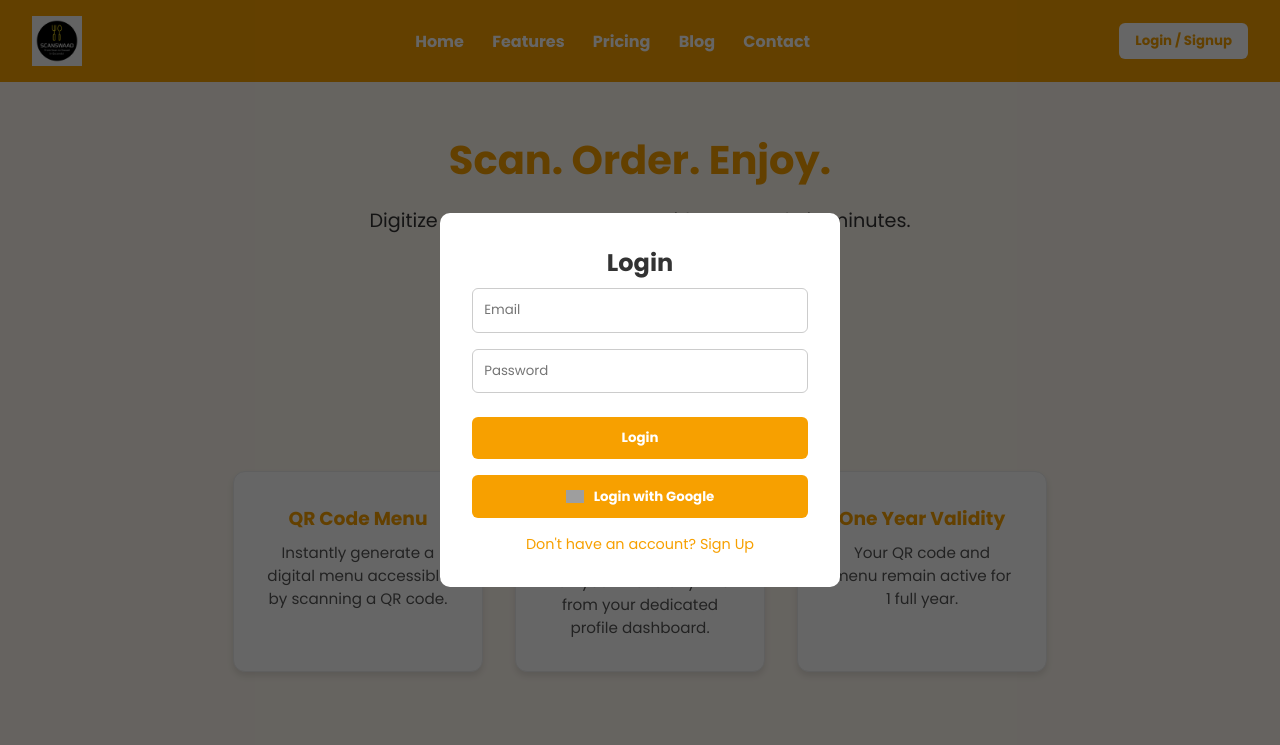
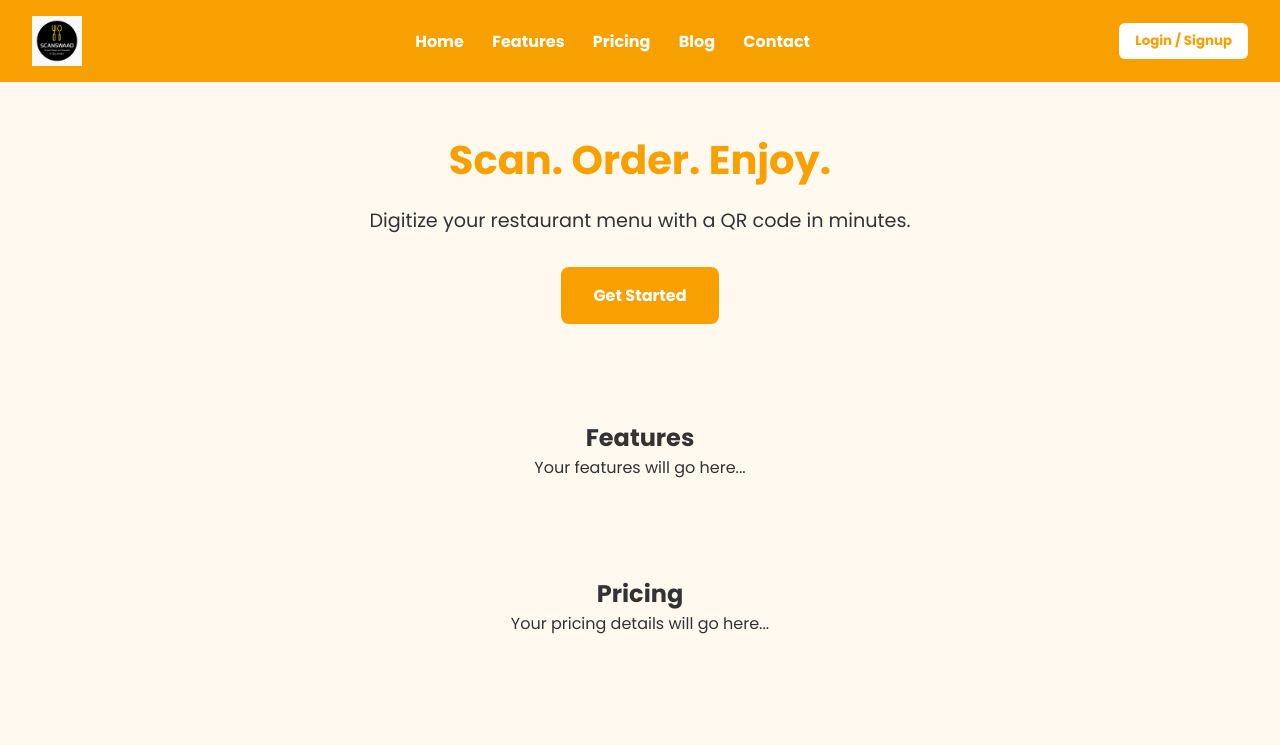
Before and after one commit to Dipesh8080/scanswaad, a plain HTML site: page index.html in a window 1280 px wide. Both pictures are taken after a click on the button "Login / Signup". Shown: the top 745 px of the page. Drawn offline with Linux system fonts and the light colour scheme; grey boxes are pictures that could not be loaded.

Commit message:
Update index.html

```diff
--- a/index.html
+++ b/index.html
@@ -62,26 +62,6 @@
       padding: 3rem 2rem;
       text-align: center;
     }
-    .section h2 {
-      color: #f7a000;
-      margin-bottom: 1rem;
-    }
-    .features, .pricing, .blog {
-      display: flex;
-      justify-content: center;
-      flex-wrap: wrap;
-      gap: 2rem;
-    }
-    .card {
-      background: #fff;
-      border: 1px solid #eee;
-      padding: 2rem;
-      border-radius: 12px;
-      width: 250px;
-      box-shadow: 0 4px 6px rgba(0,0,0,0.1);
-    }
-    .card h3 { color: #f7a000; margin-bottom: 0.5rem; }
-    .card p { font-size: 0.95rem; color: #555; }
     footer {
       margin-top: 4rem;
       background: #333;
@@ -89,8 +69,6 @@
       text-align: center;
       padding: 1rem;
     }
-
-    /* Modal Styles */
     .modal {
       display: none;
       position: fixed;
@@ -108,40 +86,6 @@
       width: 90%;
       max-width: 400px;
       text-align: center;
-    }
-    .modal-content input {
-      width: 100%;
-      margin: 0.5rem 0;
-      padding: 0.7rem;
-      border: 1px solid #ccc;
-      border-radius: 6px;
-    }
-    .modal-content button {
-      width: 100%;
-      padding: 0.7rem;
-      margin-top: 1rem;
-      background: #f7a000;
-      color: white;
-      border: none;
-      border-radius: 6px;
-      font-weight: bold;
-    }
-    .toggle-link {
-      margin-top: 1rem;
-      font-size: 0.9rem;
-      cursor: pointer;
-      color: #f7a000;
-    }
-    .google-btn {
-      margin-top: 0.5rem;
-      background: #4285F4;
-      display: flex;
-      align-items: center;
-      justify-content: center;
-      gap: 10px;
-    }
-    .google-btn img {
-      width: 18px;
     }
   </style>
 </head>
@@ -162,133 +106,39 @@
   <section class="hero" id="home">
     <h1>Scan. Order. Enjoy.</h1>
     <p>Digitize your restaurant menu with a QR code in minutes.</p>
-    <a class="cta" href="https://docs.google.com/forms/d/e/1FAIpQLSds5htHOCbpFipvtPpVsBgfIySPX6K4webpAjeEC2cYw2uCfg/viewform" target="_blank">Get Started</a>
+    <a class="cta" href="#">Get Started</a>
   </section>
 
   <section class="section" id="features">
     <h2>Features</h2>
-    <div class="features">
-      <div class="card"><h3>QR Code Menu</h3><p>Instantly generate a digital menu accessible by scanning a QR code.</p></div>
-      <div class="card"><h3>Customizable Menu</h3><p>Edit your menu anytime from your dedicated profile dashboard.</p></div>
-      <div class="card"><h3>One Year Validity</h3><p>Your QR code and menu remain active for 1 full year.</p></div>
-    </div>
+    <p>Your features will go here...</p>
   </section>
 
   <section class="section" id="pricing">
     <h2>Pricing</h2>
-    <div class="pricing">
-      <div class="card">
-        <h3>Basic Plan</h3>
-        <p>₹999/year<br>1 QR Code<br>1 Editable Menu<br>Owner Profile</p>
-      </div>
-    </div>
+    <p>Your pricing details will go here...</p>
   </section>
 
-  <section class="section" id="blog">
-    <h2>Blog</h2>
-    <div class="blog">
-      <div class="card">
-        <h3>How QR Codes Are Changing Restaurants</h3>
-        <p>Learn how digital menus are transforming the dining experience.</p>
-      </div>
-      <div class="card">
-        <h3>Top Trends in Digital Ordering</h3>
-        <p>Find out what's next in the world of restaurant tech.</p>
-      </div>
-    </div>
-  </section>
+  <footer>
+    © 2025 ScanSwaad. All rights reserved.
+  </footer>
 
-  <section class="section" id="contact">
-    <h2>Contact Us</h2>
-    <p>Phone: 8591914211</p>
-    <p>Email: Coming Soon</p>
-  </section>
-
-  <footer>© 2025 ScanSwaad. All rights reserved.</footer>
-
-  <!-- Modal -->
-  <div class="modal" id="authModal">
-    <div class="modal-content">
-      <h2 id="formTitle">Login</h2>
-      <div id="signupFields" style="display: none;">
-        <input type="text" id="firstName" placeholder="First Name" />
-        <input type="text" id="lastName" placeholder="Last Name" />
-        <input type="text" id="restaurantName" placeholder="Restaurant Name" />
-        <input type="text" id="ownerName" placeholder="Owner Name" />
-      </div>
-      <input type="email" id="email" placeholder="Email" />
-      <input type="password" id="password" placeholder="Password" />
-      <button id="authButton">Login</button>
-      <button class="google-btn" onclick="signInWithGoogle()">
-        <img src="https://img.icons8.com/color/48/000000/google-logo.png" /> Login with Google
-      </button>
-      <div class="toggle-link" onclick="toggleAuth()">Don't have an account? Sign Up</div>
-    </div>
-  </div>
-
+  <!-- Firebase Configuration -->
   <script>
     const firebaseConfig = {
-      apiKey: "YOUR_API_KEY",
-      authDomain: "YOUR_AUTH_DOMAIN",
-      projectId: "YOUR_PROJECT_ID",
-      appId: "YOUR_APP_ID"
+      apiKey: "AIzaSyCe-Ux3P8DmK5Ww48le78eteA3SKSDROB4",
+      authDomain: "scanswaad.firebaseapp.com",
+      projectId: "scanswaad",
+      storageBucket: "scanswaad.appspot.com",
+      messagingSenderId: "1089517894295",
+      appId: "1:1089517894295:web:7667a070579bdf3a7487d2",
+      measurementId: "G-5S10F3CMD4"
     };
     firebase.initializeApp(firebaseConfig);
     const auth = firebase.auth();
 
-    const modal = document.getElementById('authModal');
-    const authButton = document.getElementById('authButton');
-    const formTitle = document.getElementById('formTitle');
-    const signupFields = document.getElementById('signupFields');
-    const toggleLink = document.querySelector('.toggle-link');
-
     function openModal() {
-      modal.style.display = 'flex';
-    }
-    window.onclick = function(e) {
-      if (e.target == modal) modal.style.display = "none";
-    }
-    function toggleAuth() {
-      const isLogin = formTitle.innerText === "Login";
-      formTitle.innerText = isLogin ? "Sign Up" : "Login";
-      signupFields.style.display = isLogin ? "block" : "none";
-      authButton.innerText = isLogin ? "Sign Up" : "Login";
-      toggleLink.innerText = isLogin ? "Already have an account? Login" : "Don't have an account? Sign Up";
-    }
-
-    authButton.onclick = async () => {
-      const email = document.getElementById('email').value;
-      const password = document.getElementById('password').value;
-      const isLogin = formTitle.innerText === "Login";
-
-      try {
-        if (isLogin) {
-          await auth.signInWithEmailAndPassword(email, password);
-        } else {
-          try {
-            await auth.createUserWithEmailAndPassword(email, password);
-          } catch (err) {
-            if (err.code === 'auth/email-already-in-use') {
-              await auth.signInWithEmailAndPassword(email, password);
-            } else {
-              alert(err.message);
-              return;
-            }
-          }
-        }
-        window.location.href = "dashboard.html";
-      } catch (error) {
-        alert(error.message);
-      }
-    }
-
-    function signInWithGoogle() {
-      const provider = new firebase.auth.GoogleAuthProvider();
-      auth.signInWithPopup(provider).then(() => {
-        window.location.href = "dashboard.html";
-      }).catch((error) => {
-        alert(error.message);
-      });
+      alert("Login / Signup button clicked!");
     }
   </script>
 </body>
```
